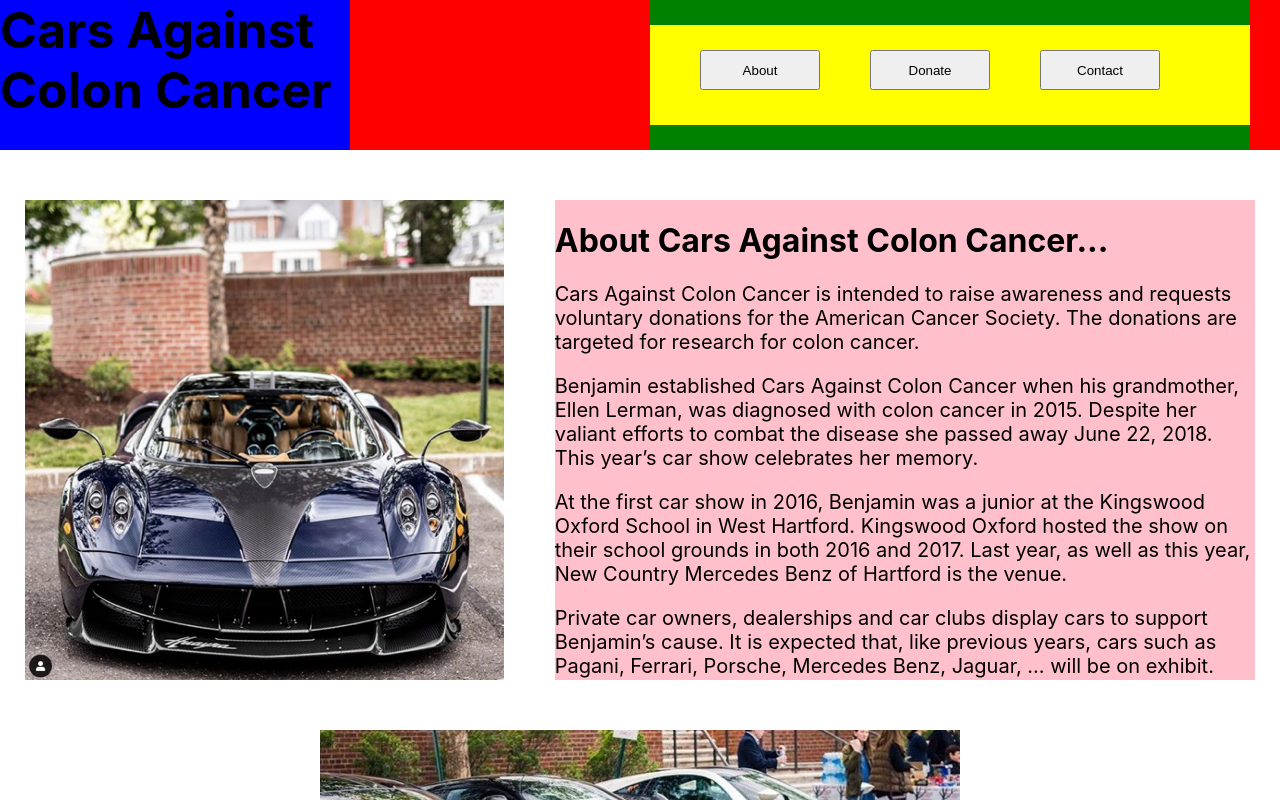
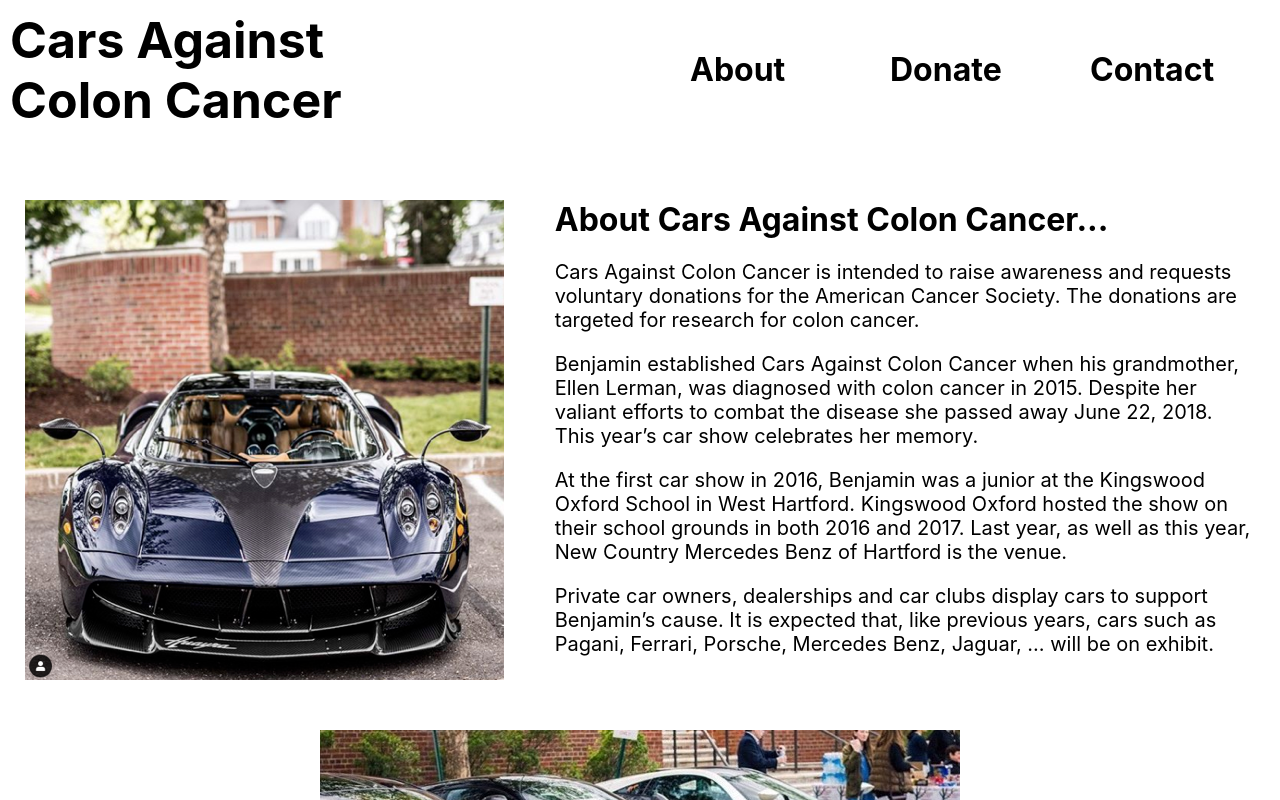
Before and after one commit to carsagainstcc/carsagainstcc, a React (Create React App) app: page / in a window 1280 px wide. Shown: the top 800 px of the page. Built offline with nearby package versions, Linux system fonts and the light colour scheme.

Commit message:
Added jumpToElement code

```diff
--- a/src/App.css
+++ b/src/App.css
@@ -5,7 +5,6 @@
 }
 
 .appHeader {
-  background-color: red;
   display: flex;
   flex-direction: row;
   width: 100%;
--- a/src/components/Hero/Hero.css
+++ b/src/components/Hero/Hero.css
@@ -1,5 +1,4 @@
 .hero {
-    background-color: pink;
     height: 480px;
     width: 700px;
     margin-top: 50px;
@@ -8,3 +7,7 @@
 .heroP {
     font-size: 20px;
 }
+
+.heroH1 {
+    margin-top: 0px;
+}
--- a/src/components/Hero/Hero.js
+++ b/src/components/Hero/Hero.js
@@ -12,7 +12,7 @@ class Hero extends Component {
     return (
       <div className="hero">
 
-          <h1>About Cars Against Colon Cancer...</h1>
+          <h1 className="heroH1" id="about">About Cars Against Colon Cancer...</h1>
           <p className="heroP">{p1}</p>
           <p className="heroP">{p2}</p>
           <p className="heroP">{p3}</p>
--- a/src/components/ImageCollection/ImageCollection.css
+++ b/src/components/ImageCollection/ImageCollection.css
@@ -1,5 +1,4 @@
 .imageCollection {
-    background-color: aqua;
     display: flex;
     flex-direction: row;
     justify-content: space-around;
--- a/src/components/Logo/Logo.css
+++ b/src/components/Logo/Logo.css
@@ -1,9 +1,9 @@
 .logo {
-    background-color: blue;
     height: 150px;
     width: 350px;
 }
 .logoH1 {
-    margin-top: 0px;
+    margin-top: 10px;
+    margin-left: 10px;
     font-size: 50px;
 }
--- a/src/components/NavBar/NavBar.css
+++ b/src/components/NavBar/NavBar.css
@@ -1,14 +1,13 @@
 .navBar {
-    background-color: green;
     height: 150px;
     width: 600px;
     margin-left: 300px;
 }
 
 .navBarItemCollection {
-    background-color: yellow;
     display: flex;
     flex-direction: row;
+    justify-content: space-around;
     margin-top: 25px;
     height: 100px;
     width: 100%;
@@ -18,5 +17,8 @@
     height: 40px;
     width: 120px;
     margin-top: 25px;
-    margin-left: 50px;
 }
+
+.navBarButton:hover {
+    text-decoration: underline;
+}
--- a/src/components/NavBar/NavBar.js
+++ b/src/components/NavBar/NavBar.js
@@ -3,13 +3,34 @@ import './NavBar.css';
 
 class NavBar extends Component {
 
+  scrollToAbout = () => {
+    let element = document.getElementById("about")
+    if (element != null) {
+      element.scrollIntoView()
+    }
+  }
+
+  scrollToDonate = () => {
+    let element = document.getElementById("donate")
+    if (element != null) {
+      element.scrollIntoView()
+    }
+  }
+
+  scrollToContact = () => {
+    let element = document.getElementById("contact")
+    if (element != null) {
+      element.scrollIntoView()
+    }
+  }
+
   render() {
     return (
       <div className="navBar">
           <div className="navBarItemCollection">
-              <button className="navBarButton">About</button>
-              <button className="navBarButton">Donate</button>
-              <button className="navBarButton">Contact</button>
+            <h1 className="navBarButton" onClick={this.scrollToAbout}>About</h1>
+            <h1 className="navBarButton" onClick={this.scrollToDonate}>Donate</h1>
+            <h1 className="navBarButton" onClick={this.scrollToContact}>Contact</h1>
           </div>
       </div>
     );
```
Also changed, not shown: src/components/Contact/Contact.js (added, +14 -0 lines), src/components/Donate/Donate.js (added, +14 -0 lines), src/components/Contact/Contact.css (added), src/components/Donate/Donate.css (added).
